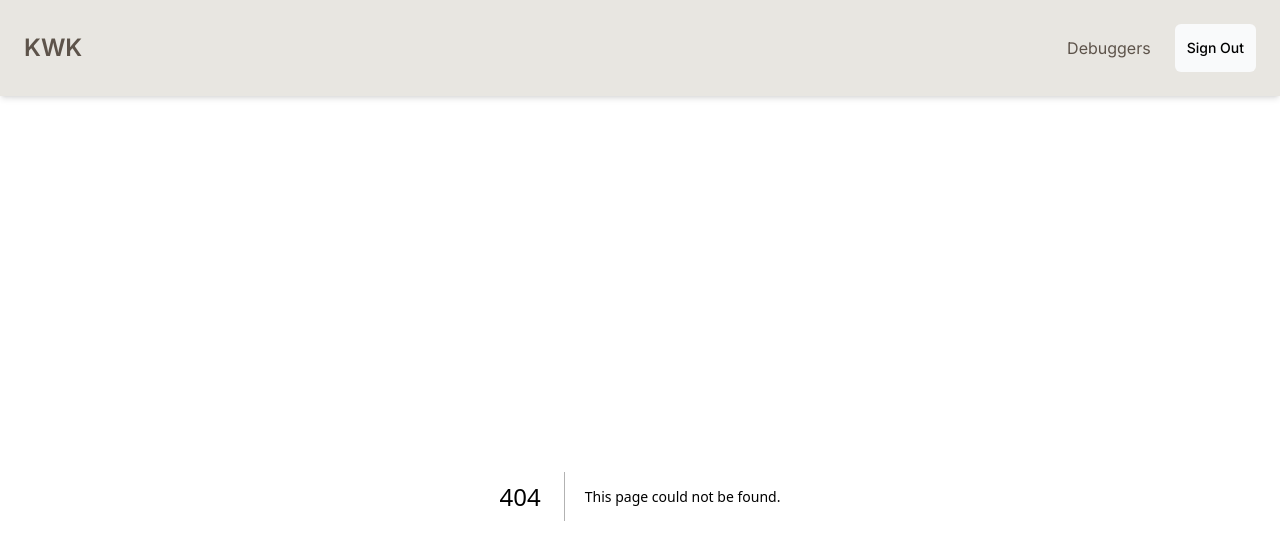
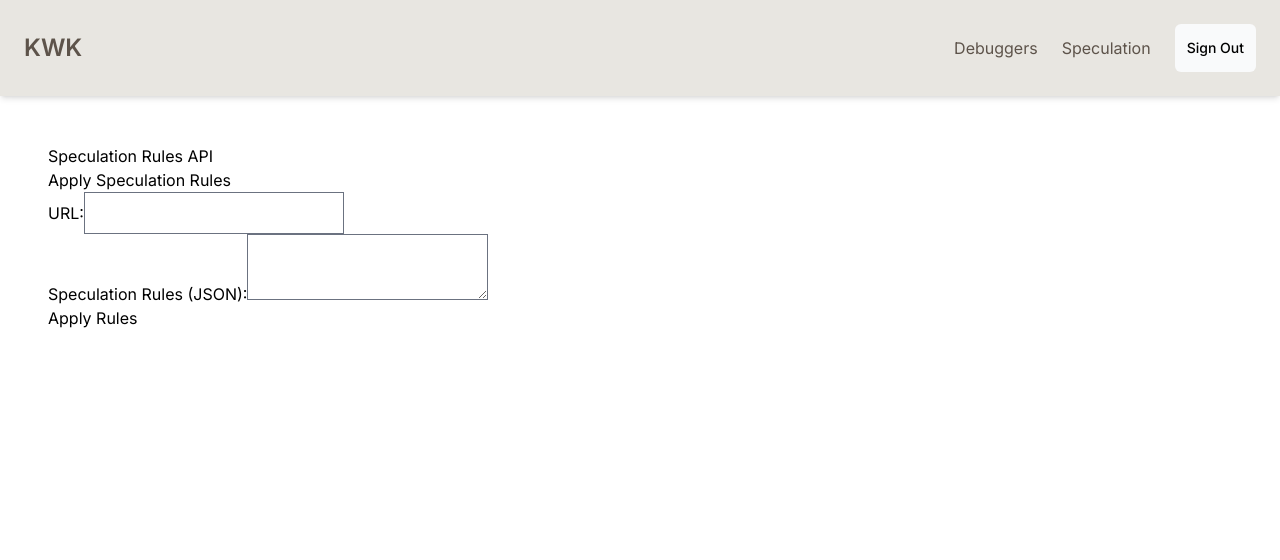
Before and after one commit to konfirmed/kwkv0, a Next.js app: page /dashboard/speculation in a window 1280 px wide. Before the commit this address had no page. Shown: the top 560 px of the page. Built offline with nearby package versions, Linux system fonts and the light colour scheme; a web font is replaced by a local one.

Commit message:
speculation rules

```diff
--- /dev/null
+++ b/app/api/apply-speculation-rules.ts
@@ -0,0 +1,17 @@
+import type { NextApiRequest, NextApiResponse } from 'next';
+import { applySpeculationRules } from '../lib/specRule';
+
+export default async function handler(req: NextApiRequest, res: NextApiResponse) {
+  if (req.method === 'POST') {
+    const { url, rules } = req.body;
+
+    try {
+      await applySpeculationRules(url, rules);
+      res.status(200).json({ message: 'Speculation rules applied successfully.' });
+    } catch (error: any) {
+      res.status(500).json({ error: error.message });
+    }
+  } else {
+    res.status(405).json({ error: `Method ${req.method} not allowed` });
+  }
+}
--- /dev/null
+++ b/app/dashboard/speculation/page.tsx
@@ -0,0 +1,12 @@
+import ApplySpeculationRulesForm from '../../../components/ApplySpeculationRulesForm';
+
+const SpeculationRulesPage = () => {
+  return (
+    <div>
+      <h1>Speculation Rules API</h1>
+      <ApplySpeculationRulesForm />
+    </div>
+  );
+};
+
+export default SpeculationRulesPage;
--- /dev/null
+++ b/app/lib/specRule.ts
@@ -0,0 +1,31 @@
+import puppeteer from 'puppeteer';
+
+export async function applySpeculationRules(url: string, speculationRules: object, viewport: { width: number; height: number } | null = null): Promise<void> {
+  try {
+    const browser = await puppeteer.launch({
+      headless: true,
+    });
+    const page = await browser.newPage();
+
+    if (viewport) {
+      await page.setViewport(viewport);
+    }
+
+    // Navigate to the page
+    await page.goto(url, { waitUntil: 'networkidle0' });
+
+    // Inject speculation rules into the page
+    await page.evaluate((rules) => {
+      const script = document.createElement('script');
+      script.type = 'speculationrules';
+      script.textContent = JSON.stringify(rules);
+      document.head.appendChild(script);
+    }, speculationRules);
+
+    // Close the browser after applying the rules
+    await browser.close();
+  } catch (error) {
+    console.error('Failed to apply speculation rules:', error);
+    throw error; // Throw the error so it can be handled by the calling code
+  }
+}
--- a/auth.config.ts
+++ b/auth.config.ts
@@ -2,7 +2,7 @@ import type { NextAuthConfig } from 'next-auth';
 
 export const authConfig = {
   pages: {
-    signIn: '/login',
+    signIn: '/dashboard/speculation',
   },
   providers: [
     // added later in auth.ts since it requires bcrypt which is only compatible with Node.js
--- /dev/null
+++ b/components/ApplySpeculationRulesForm.tsx
@@ -0,0 +1,63 @@
+'use client'
+import React, { useState } from 'react';
+
+const ApplySpeculationRulesForm = () => {
+  const [url, setURL] = useState('');
+  const [rules, setRules] = useState('');
+  const [message, setMessage] = useState('');
+
+  const handleSubmit = async (event: React.FormEvent) => {
+    event.preventDefault();
+    setMessage(''); // Clear any previous messages
+
+    try {
+      const response = await fetch('/api/apply-speculation-rules', {
+        method: 'POST',
+        headers: {
+          'Content-Type': 'application/json',
+        },
+        body: JSON.stringify({ url, rules: JSON.parse(rules) }),
+      });
+
+      if (response.ok) {
+        setMessage('Speculation rules applied successfully.');
+      } else {
+        const errorData = await response.json();
+        setMessage(`Error: ${errorData.error}`);
+      }
+    } catch (error: any) {
+      setMessage(`Error: ${error.message}`);
+    }
+  };
+
+  return (
+    <div>
+      <h1>Apply Speculation Rules</h1>
+      <form onSubmit={handleSubmit}>
+        <div>
+          <label htmlFor="url">URL:</label>
+          <input
+            type="text"
+            id="url"
+            value={url}
+            onChange={(e) => setURL(e.target.value)}
+            required
+          />
+        </div>
+        <div>
+          <label htmlFor="rules">Speculation Rules (JSON):</label>
+          <textarea
+            id="rules"
+            value={rules}
+            onChange={(e) => setRules(e.target.value)}
+            required
+          />
+        </div>
+        <button type="submit">Apply Rules</button>
+      </form>
+      {message && <p>{message}</p>}
+    </div>
+  );
+};
+
+export default ApplySpeculationRulesForm;
--- a/components/Nav.tsx
+++ b/components/Nav.tsx
@@ -10,8 +10,11 @@ const Nav = () => {
       <h1 className="text-2xl font-semibold text-[#5d534a]"><Link href="/">KWK</Link></h1>
     </div>
     <nav className="flex items-center  space-x-6">
-      <Link className="text-[#5d534a] hover:text-[#3e3427]" href="/debuggers/dcls">
+      <Link className="text-[#5d534a] hover:text-[#3e3427]" href="/dashboard/debuggers/dcls">
         Debuggers
+      </Link>
+      <Link className="text-[#5d534a] hover:text-[#3e3427]" href="/dashboard/debuggers/speculation">
+        Speculation
       </Link>
       <form
          action={async () => {
--- a/components/ui/button.tsx
+++ b/components/ui/button.tsx
@@ -2,7 +2,7 @@ import * as React from "react"
 import { Slot } from "@radix-ui/react-slot"
 import { cva, type VariantProps } from "class-variance-authority"
 
-import { cn } from "@/lib/utilss"
+import { cn } from "@/components/lib/utilss"
 
 const buttonVariants = cva(
   "inline-flex items-center justify-center whitespace-nowrap rounded-md text-sm font-medium ring-offset-white transition-colors focus-visible:outline-none focus-visible:ring-2 focus-visible:ring-gray-950 focus-visible:ring-offset-2 disabled:pointer-events-none disabled:opacity-50 dark:ring-offset-gray-950 dark:focus-visible:ring-gray-300",
--- a/components/ui/card.tsx
+++ b/components/ui/card.tsx
@@ -1,6 +1,6 @@
 import * as React from "react"
 
-import { cn } from "@/lib/utilss"
+import { cn } from "@/components/lib/utilss"
 
 const Card = React.forwardRef<
   HTMLDivElement,
--- a/components/ui/input.tsx
+++ b/components/ui/input.tsx
@@ -1,6 +1,6 @@
 import * as React from "react"
 
-import { cn } from "@/lib/utilss"
+import { cn } from "@/components/lib/utilss"
 
 export interface InputProps
   extends React.InputHTMLAttributes<HTMLInputElement> {}
--- a/components/ui/select.tsx
+++ b/components/ui/select.tsx
@@ -4,7 +4,7 @@ import * as React from "react"
 import * as SelectPrimitive from "@radix-ui/react-select"
 import { Check, ChevronDown, ChevronUp } from "lucide-react"
 
-import { cn } from "@/lib/utilss"
+import { cn } from "@/components/lib/utilss"
 
 const Select = SelectPrimitive.Root
 
--- a/components/ui/tabs.tsx
+++ b/components/ui/tabs.tsx
@@ -4,7 +4,7 @@
 import * as React from "react"
 import * as TabsPrimitive from "@radix-ui/react-tabs"
 
-import { cn } from "@/lib/utilss"
+import { cn } from "@/components/lib/utilss"
 
 const Tabs = TabsPrimitive.Root
 
```
Also changed, not shown: components/lib/utilss.ts (renamed from lib/utilss.ts), 2 other files (tests, documents, lock files or other folders).
